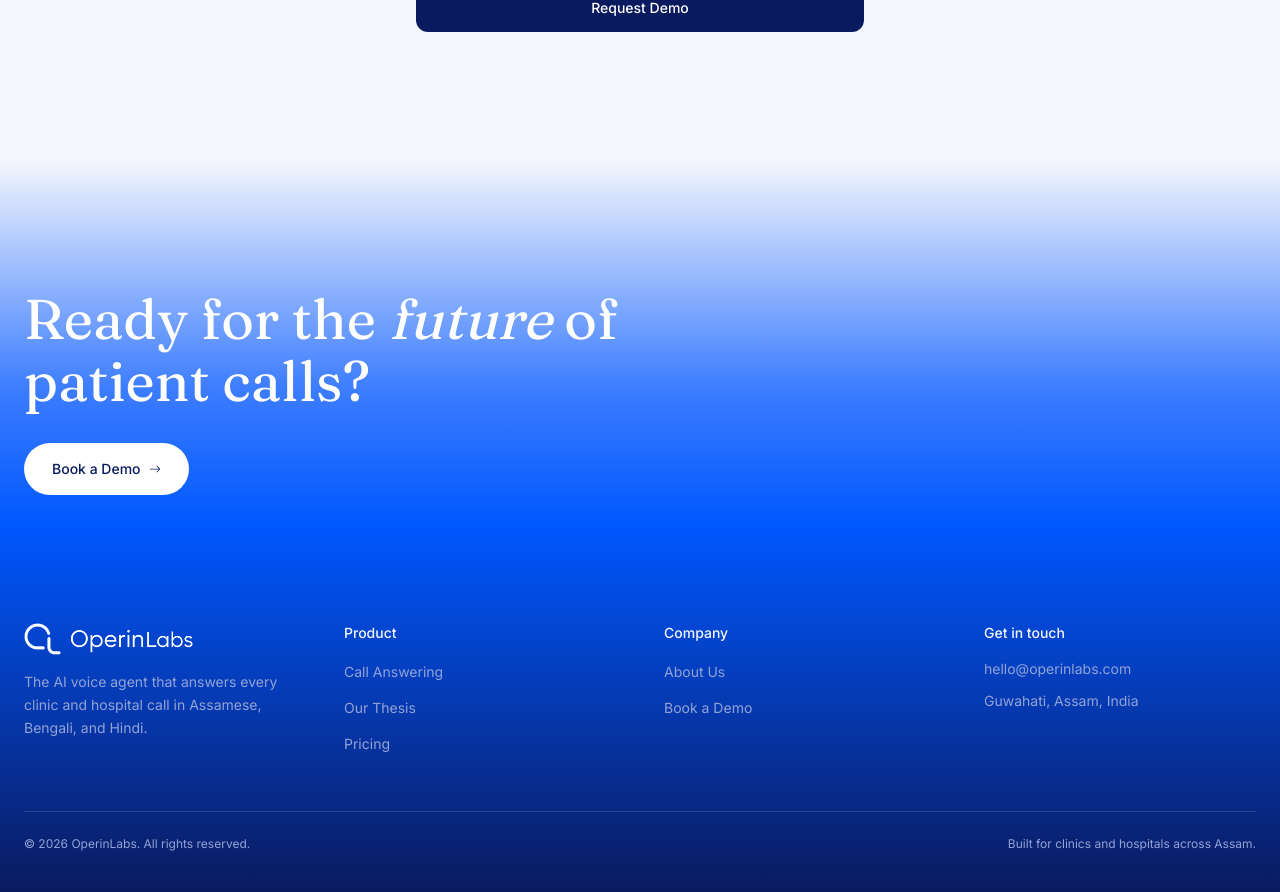
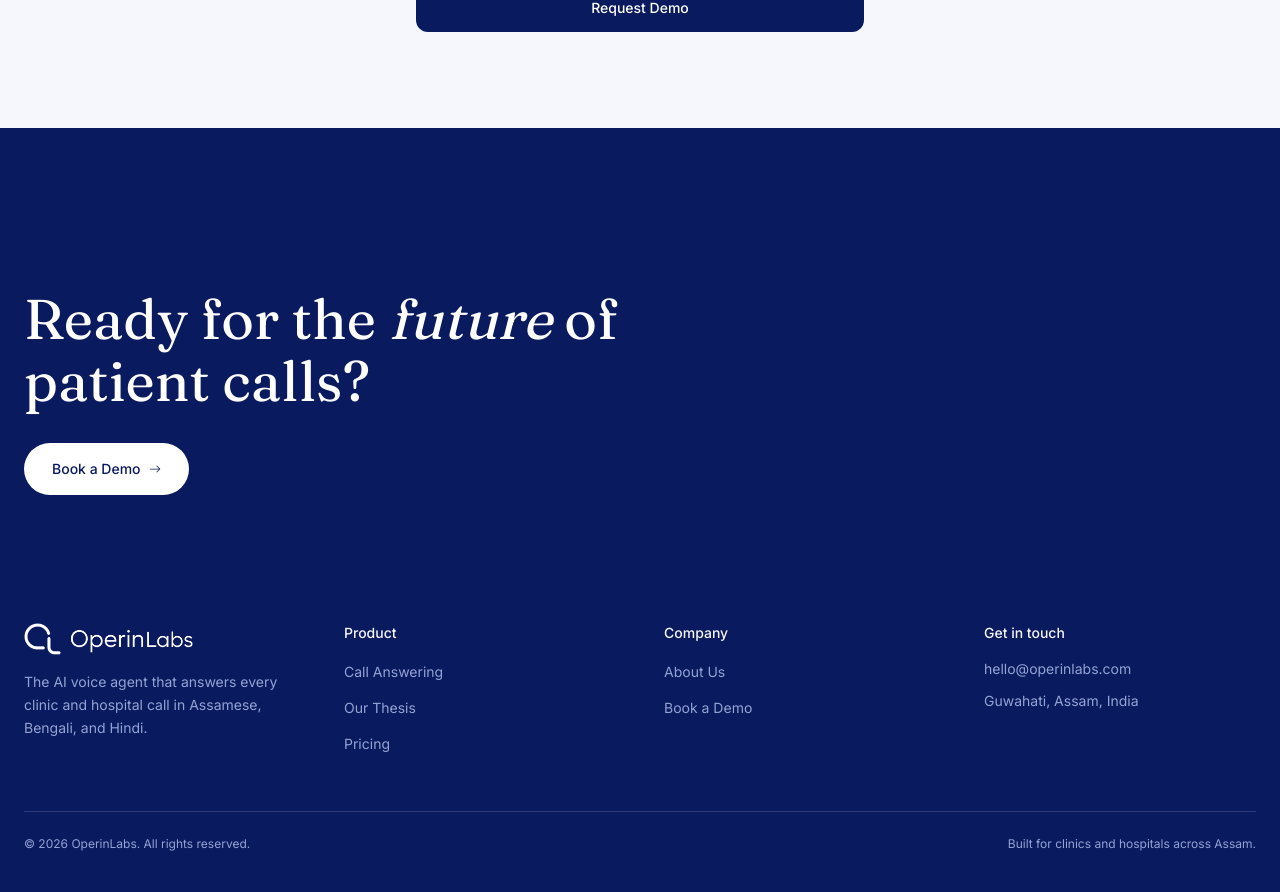
Before and after one commit to OperinLabs/OperinLabs-Landing-Page, a React (Vite) app: page /book-a-demo in a window 1280 px wide. Shown: the part 616-1508 px from the top of the page. Built offline with nearby package versions, Linux system fonts and the light colour scheme.

Commit message:
Update Footer.tsx

```diff
--- a/src/components/Footer.tsx
+++ b/src/components/Footer.tsx
@@ -18,13 +18,7 @@ const companyLinks = [
 
 export default function Footer({ onBookDemo }: FooterProps) {
   return (
-    <footer
-      className="px-6 pb-10 pt-40"
-      style={{
-        background:
-          "linear-gradient(to bottom, #F5F7FC 0%, #F5F7FC 4%, #3D7DFF 34%, #0057FF 52%, #0A1A5E 100%)",
-      }}
-    >
+    <footer className="bg-night px-6 pb-10 pt-40">
       <div className="mx-auto max-w-[90rem]">
         {/* Closing CTA */}
         <div className="max-w-3xl">
```
